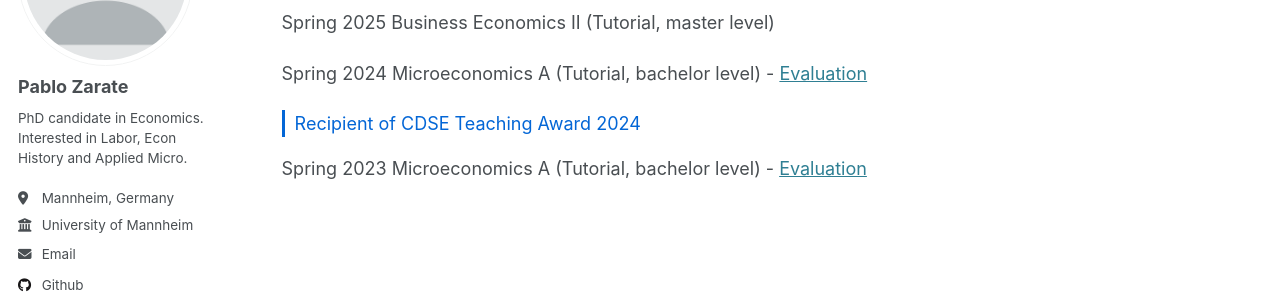
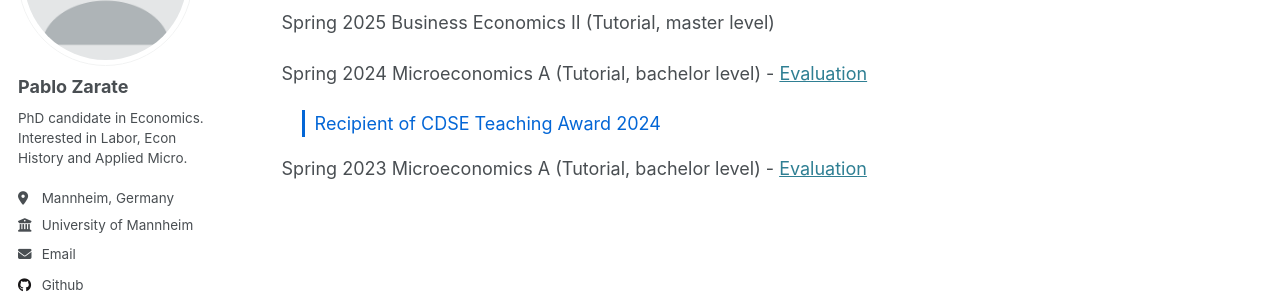
Before and after one commit to pblozarate/pblozarate.github.io, a Jekyll site: the page built from _pages/teaching.html, in a window 1280 px wide. Shown: the part 215-515 px from the top of the page. Built offline with Jekyll 4.4.1, drawn with Linux system fonts in a browser that asks for light colours.

Commit message:
Update teaching.html

```diff
--- a/_pages/teaching.html
+++ b/_pages/teaching.html
@@ -15,7 +15,7 @@ author_profile: true
         .award {
             color: #0366d6;
             display: block;
-            margin: 5px 0 16px 0; /* Remove left margin to align with course entries */
+            margin: 5px 0 16px 20px; /* Add a subtle 20px left margin for slight indentation */
             position: relative;
             padding-left: 10px; /* Add padding to account for the vertical bar */
             border-left: 3px solid #0366d6; /* Use border-left instead of a pseudo-element */
```
